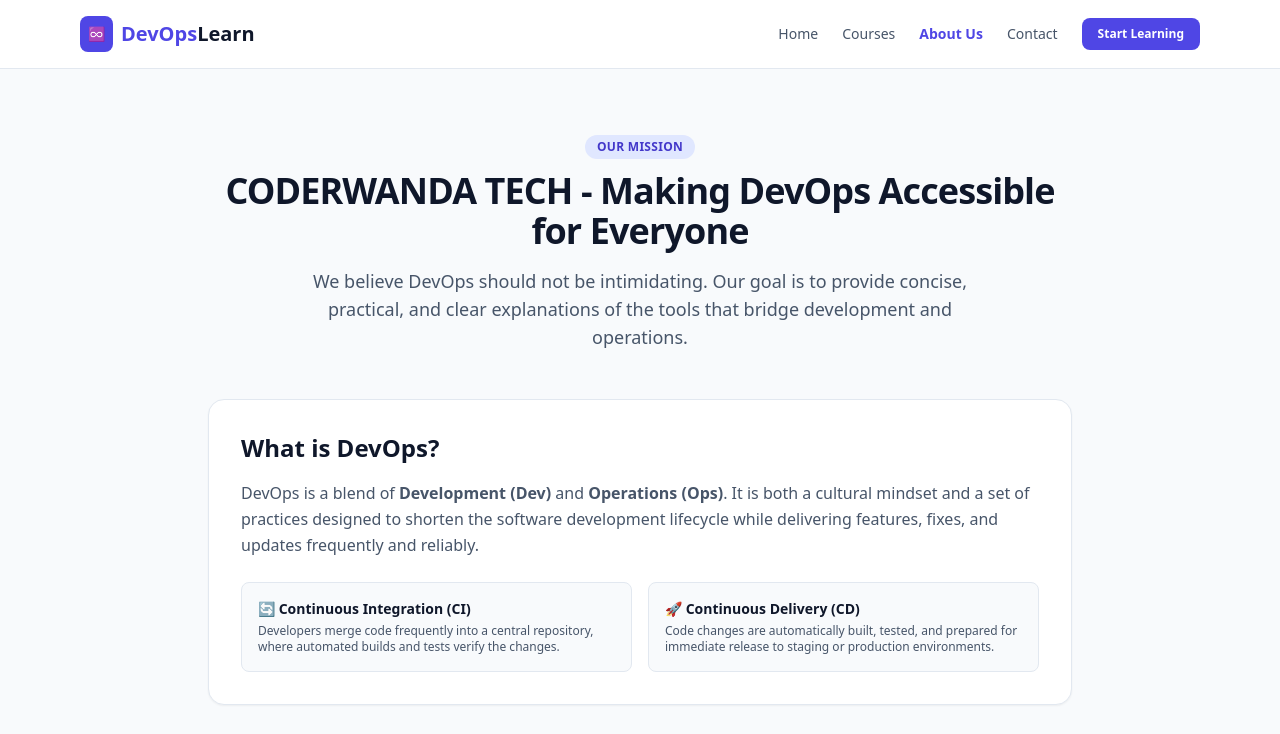
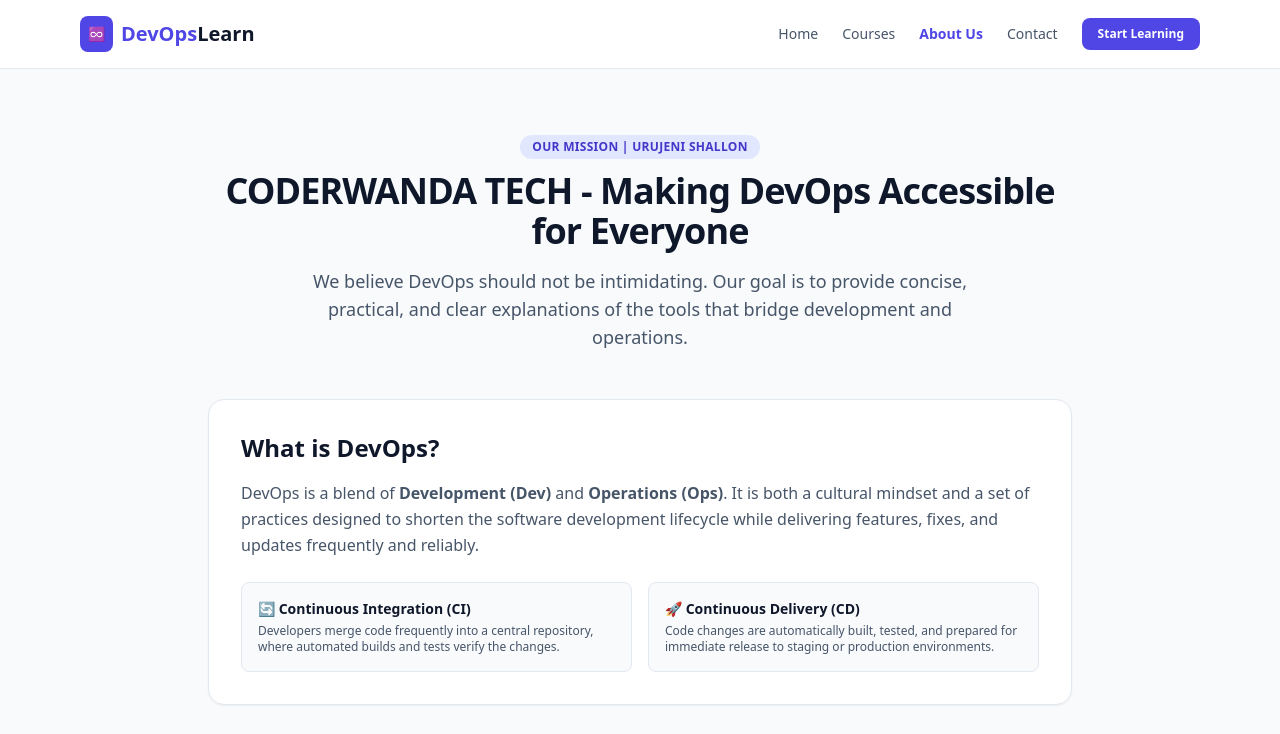
Before and after one commit to ndikubwimana12/devops, a plain HTML site: page about.html in a window 1280 px wide. Shown: the top 734 px of the page. Drawn offline with nearby package versions, Linux system fonts and the light colour scheme.

Commit message:
changing my about content

```diff
--- a/about.html
+++ b/about.html
@@ -13,7 +13,7 @@
         <div class="max-w-6xl mx-auto px-4 py-4 flex items-center justify-between">
             <a href="index.html" class="flex items-center space-x-2 text-xl font-bold text-indigo-600">
                 <span class="p-2 bg-indigo-600 text-white rounded-lg text-sm">♾️</span>
-                <span>DevOps<span class="text-slate-900">Learn</span></span>
+                <span>DevOps<span class="text-slate-900">Learn </span></span>
             </a>
             <nav class="flex items-center space-x-6 text-sm font-medium">
                 <a href="index.html" class="text-slate-600 hover:text-indigo-600 transition">Home</a>
@@ -30,7 +30,7 @@
         <!-- Hero Introduction -->
         <div class="text-center mb-12">
             <span class="inline-block py-1 px-3 bg-indigo-100 text-indigo-700 rounded-full text-xs font-semibold tracking-wide uppercase mb-3">
-                Our Mission
+                Our Mission | URUJENI Shallon
             </span>
             <h1 class="text-3xl sm:text-4xl font-extrabold text-slate-900 tracking-tight">
                 CODERWANDA TECH - Making DevOps Accessible for Everyone
```
